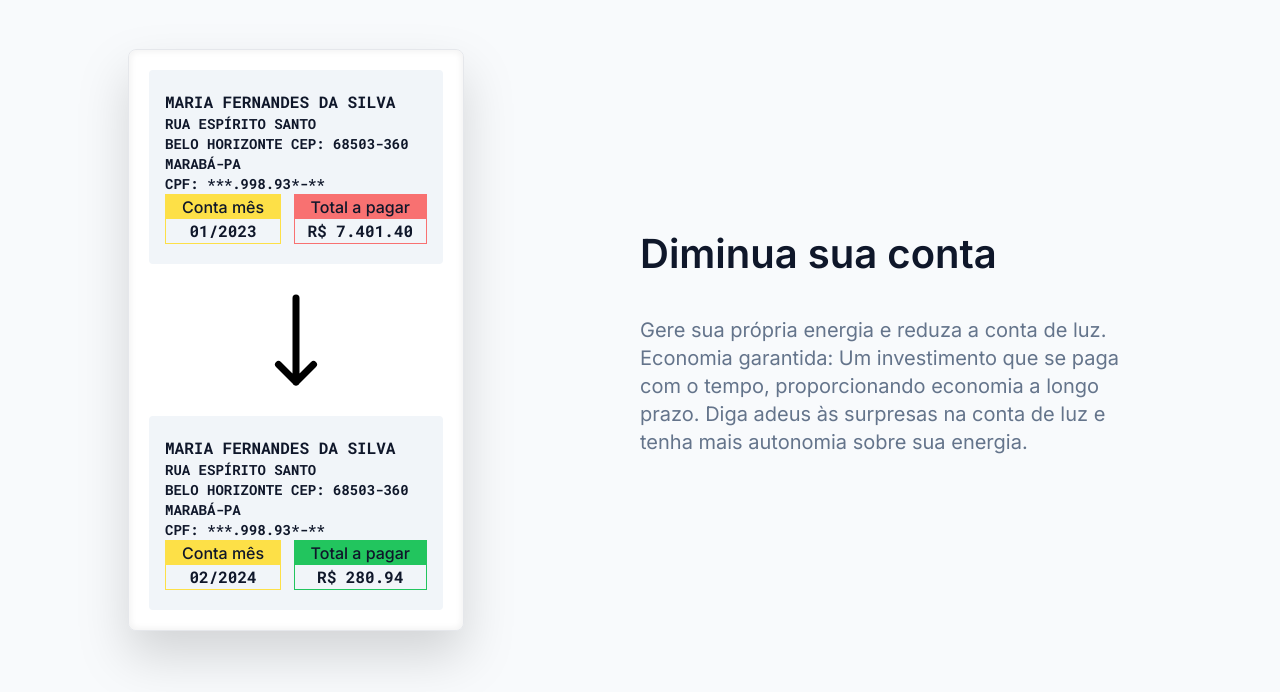
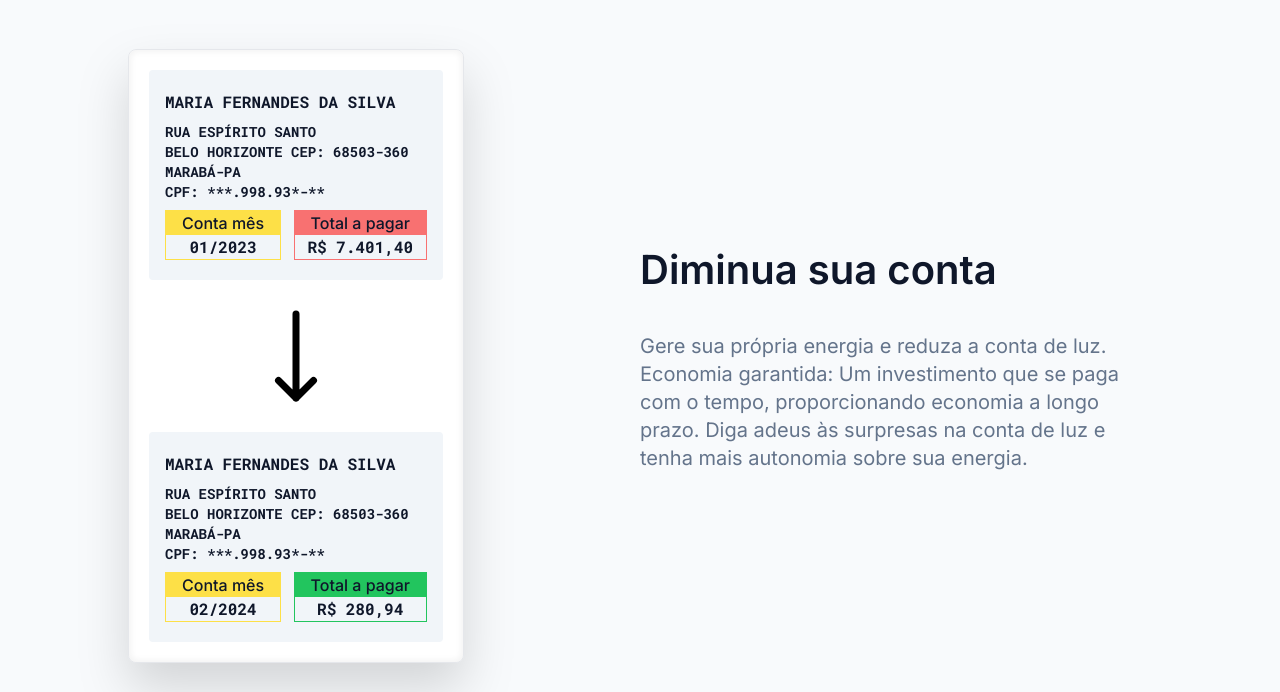
Before and after one commit to SolarBrasil/landing-page, a Next.js app: page / in a window 1280 px wide. Shown: the part 467-1159 px from the top of the page. Built offline with nearby package versions, Linux system fonts and the light colour scheme.

Commit message:
Layout and style fixes

```diff
--- a/components/Footer.js
+++ b/components/Footer.js
@@ -2,12 +2,12 @@ import LogoType from "@components/logos/solarbrasil/LogoType";
 
 export default function Footer() {
     return (
-        <>
         <footer>
-                <section className="flex flex-col lg:flex-row justify-between gap-y-4 lg:px-0 text-slate-500 py-8 border-t border-slate-500 items-center">
+            <section
+                className="flex flex-col md:flex-row justify-between gap-y-4 md:px-0 text-slate-500 py-8 border-t border-slate-500 items-center">
                 <LogoType className="h-5"/>
                 <div className="flex flex-col gap-y-4">
-                        <div className="text-center lg:text-right flex flex-col lg:flex-row lg:justify-end lg:gap-8">
+                    <div className="text-center md:text-right flex flex-col md:flex-row md:justify-end md:gap-8">
                         <div className="font-mono">
                             <p>W MOREIRA LIMA LTDA - 34.671.957/0001-81</p>
                         </div>
@@ -15,7 +15,7 @@ export default function Footer() {
                             <p>(94) 99218-2203</p>
                         </div>
                     </div>
-                        <div className="text-center lg:text-right flex flex-col lg:flex-row lg:justify-end lg:gap-8">
+                    <div className="text-center md:text-right flex flex-col md:flex-row md:justify-end md:gap-8">
                         <div className="font-mono">
                             <p>W F COMÉRCIO E SERVIÇOS LTDA - 12.126.140/0001-90</p>
                         </div>
@@ -26,6 +26,5 @@ export default function Footer() {
                 </div>
             </section>
         </footer>
-        </>
     )
 }
--- a/components/LastCTA.js
+++ b/components/LastCTA.js
@@ -1,11 +1,11 @@
 export default function LastCTA() {
     return (
         <section className="flex flex-col gap-8 rounded-lg bg-indigo-50 p-4 lg:py-32 lg:px-28">
-            <header>
-                <h1>Liberte-se da Conta de Luz: Energia <br/> Solar para Você</h1>
+            <header className="max-w-2xl">
+                <h1>Liberte-se da Conta de Luz: Energia Solar para Você</h1>
             </header>
             <div>
-                <a href="/contatos/maraba" className="btn btn-lg">Conversar no WhatsApp</a>
+                <a href="/contatos/maraba" className="btn btn-lg">Conversar Agora</a>
             </div>
         </section>
     )
--- a/components/ProjectSteps.js
+++ b/components/ProjectSteps.js
@@ -2,7 +2,6 @@ import {ChatBubbleLeftRightIcon, WrenchScrewdriverIcon, BanknotesIcon} from "@he
 
 function Step({Icon, title, description}) {
     return (
-        <>
         <div className="flex flex-col gap-6">
             <figure className="size-16 text-blue-400">
                 {<Icon/>}
@@ -11,7 +10,6 @@ function Step({Icon, title, description}) {
             <h4>{title}</h4>
             <p>{description}</p>
         </div>
-        </>
     )
 }
 
--- a/components/SuccessfulProjects.js
+++ b/components/SuccessfulProjects.js
@@ -104,7 +104,7 @@ export default function SuccessfulProjects() {
             "src": "/images/project_queijoleite.png",
             "name": "Laticínios Queijoleite",
             "power": "13.000 kWh/Mês",
-            "caption": "Fabricação de laticícios em Água Azul no Norte, PA."
+            "caption": "Fabricação de laticínios em Água Azul no Norte, PA."
         },
         {
             "Icon": ShoppingCartIcon,
@@ -132,8 +132,7 @@ export default function SuccessfulProjects() {
                 Alguns de nossos clientes com projetos de sucesso.
             </p>
 
-
-            <div className="grid grid-cols-1 lg:grid-cols-4 gap-y-10 gap-x-5 justify-center">
+            <div className="grid grid-cols-1 md:grid-cols-2 lg:grid-cols-4 gap-y-10 gap-x-5 justify-center">
                 {
                     projects.map((project, index) =>
                         <Project key={index} {...project}/>
--- a/components/ValueProposition.js
+++ b/components/ValueProposition.js
@@ -19,15 +19,17 @@ function BillLabel({title, value, condition}) {
 
 function Bill({billInfo, date, value, isGood}) {
     return (
-        <div className="bg-slate-100 text-slate-900 px-4 py-5 rounded">
+        <div className="flex flex-col bg-slate-100 text-slate-900 px-4 py-5 rounded gap-2">
             <header>
                 <span className="font-mono font-bold text-base">{billInfo.name}</span>
             </header>
+
             <p className="font-mono text-slate-900 font-bold text-sm">
                 {billInfo.address.line1}<br/>
                 {billInfo.address.line2}<br/>
                 {billInfo.address.line3}
             </p>
+
             <div className="flex flex-row justify-between">
                 <BillLabel title="Conta mês" value={date} condition={"neutral"}/>
                 <BillLabel title="Total a pagar" value={value} condition={isGood ? "good" : "bad"}/>
@@ -47,26 +49,28 @@ export default function ValueProposition() {
     };
 
     return (
-        <section className="flex flex-col-reverse lg:flex-row-reverse gap-20 lg:gap-44 justify-center items-center px-4 lg:px-0">
+        <section className="flex flex-col-reverse lg:flex-col-reverse xl:flex-row-reverse gap-20 xl:gap-44 justify-center items-center px-4 xl:px-0">
             <div className="flex flex-col gap-8 justify-center lg:max-w-lg">
                 <header>
                     <h3>Diminua sua conta</h3>
                 </header>
+
                 <p>
                     Gere sua própria energia e reduza a conta de luz. Economia garantida: Um investimento que se
                     paga com o tempo, proporcionando economia a longo prazo. Diga adeus às surpresas na conta de luz
                     e tenha mais autonomia sobre sua energia.
                 </p>
             </div>
-            <figure className="drop-shadow-2xl w-fit rounded-lg">
+
+            <figure className="drop-shadow-2xl w-fit aspect-[9:16] md:aspect-[378/565] rounded-lg">
                 <div className="inline-flex flex-col border rounded-lg gap-5 p-5 paper-shadow bg-white">
-                    <Bill billInfo={billInfo} date="01/2023" value="R$ 7.401.40" isGood={false}/>
+                    <Bill billInfo={billInfo} date="01/2023" value="R$ 7.401,40" isGood={false}/>
 
                     <div className="size-28 self-center">
                         <ArrowLongDownIcon/>
                     </div>
 
-                    <Bill billInfo={billInfo} date="02/2024" value="R$ 280.94" isGood={true}/>
+                    <Bill billInfo={billInfo} date="02/2024" value="R$ 280,94" isGood={true}/>
                 </div>
             </figure>
         </section>
```
Lines whose indentation alone changed are shown as unchanged.
